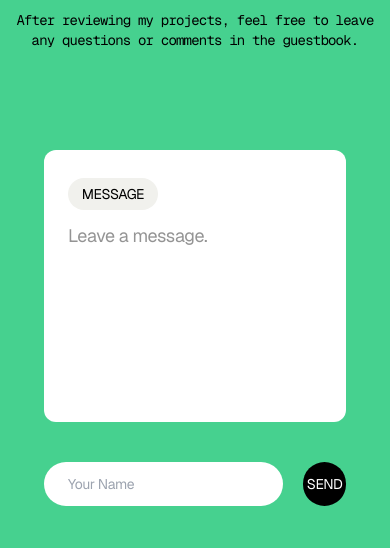
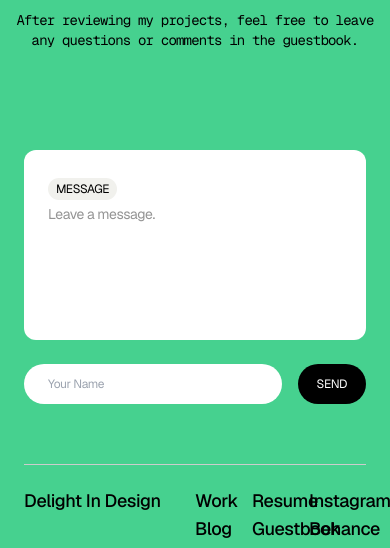
Before and after one commit to goleedev/jieun-portfolio-new, a Next.js app: page /guestbook in a window 390 px wide. Shown: the part 774-1322 px from the top of the page. Built offline with nearby package versions, Linux system fonts and the light colour scheme; no server answers; the database is empty; a web font is replaced by a local one.

Commit message:
refactor: update guestbook form component for improved alignment and responsiveness

```diff
--- a/app/guestbook/components/guestbook-form.tsx
+++ b/app/guestbook/components/guestbook-form.tsx
@@ -102,10 +102,10 @@ export default function GuestbookForm({
   };
 
   return (
-    <section className="py-20 px-5">
+    <section className="py-20 pb-[60px] sm:pb-20 px-0 sm:px-5">
       <form onSubmit={handleSubmit} className="flex flex-col text-lg">
-        <div className="relative h-[272px]">
-          <span className="absolute text-center top-7 left-6 w-[90px] h-8 rounded-full bg-[#F1F1ED] text-sm leading-8 z-10">
+        <div className="relative h-[190px] sm:h-[272px]">
+          <span className="absolute text-center top-7 flex items-center justify-center left-6 w-[69px] sm:w-[90px] h-[22px] sm:h-8 rounded-full bg-[#F1F1ED] text-xs sm:text-sm leading-[22px] sm:leading-8 z-10">
             MESSAGE
           </span>
           <label htmlFor="message" />
@@ -115,20 +115,20 @@ export default function GuestbookForm({
             maxLength={300}
             value={message}
             onChange={(e) => setMessage(e.target.value)}
-            className=" w-full placeholder:text-[#949494] px-6 pt-[72px] h-[272px] pb-7 outline-none rounded-xl resize-none"
+            className="w-full placeholder:text-[#949494] text-sm sm:text-lg px-6 pt-[54px] sm:pt-[72px] h-[190px] sm:h-[272px] pb-5 sm:pb-7 outline-none rounded-xl resize-none"
           />
         </div>
-        <div className="flex gap-5 text-sm leading-8 mt-10">
+        <div className="flex flex-wrap gap-4 sm:gap-5 text-[12px] sm:text-sm leading-8 mt-6 sm:mt-10">
           <input
             type="text"
             placeholder="Your Name"
             value={username || ''}
             onChange={(e) => setUsername(e.target.value)}
-            className="w-[442px] tex px-6 py-3 h-11 outline-none rounded-full"
+            className="w-[calc(80%-16px)] sm:w-[442px] tex px-6 py-3 h-10 sm:h-11 outline-none rounded-full"
           />
           <button
             type="submit"
-            className="text-center text-white w-[108px] h-11 rounded-full bg-black uppercase"
+            className="w-[20%] text-center text-white sm:w-[108px] h-10 sm:h-11 rounded-full bg-black uppercase"
             disabled={isPending}
           >
             {isPending ? 'Sending...' : 'Send'}
```
